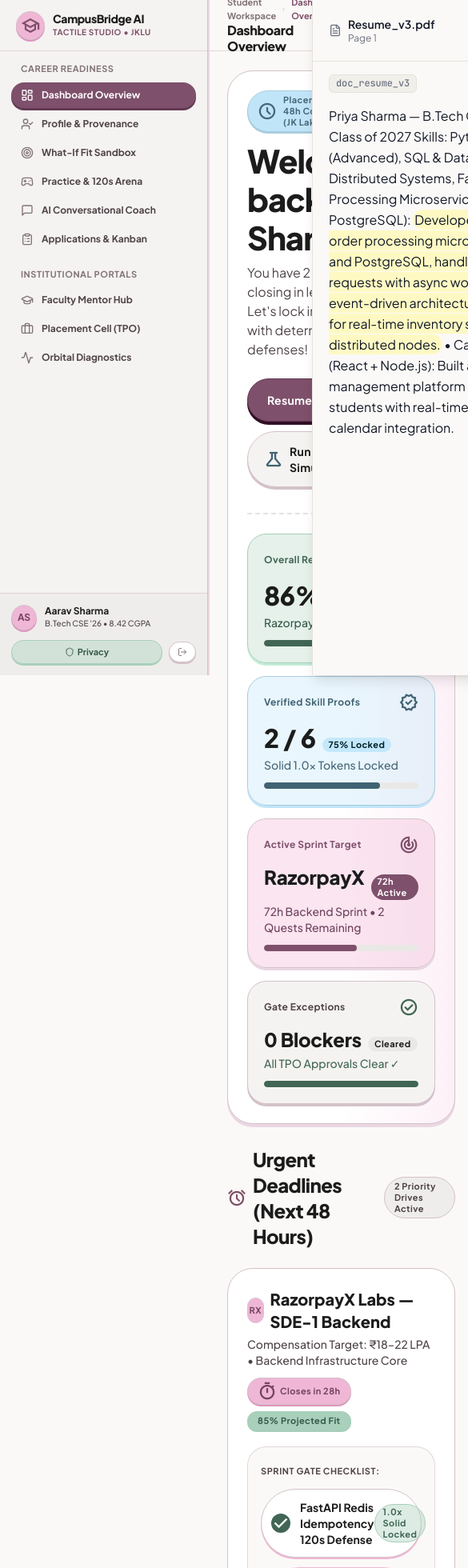
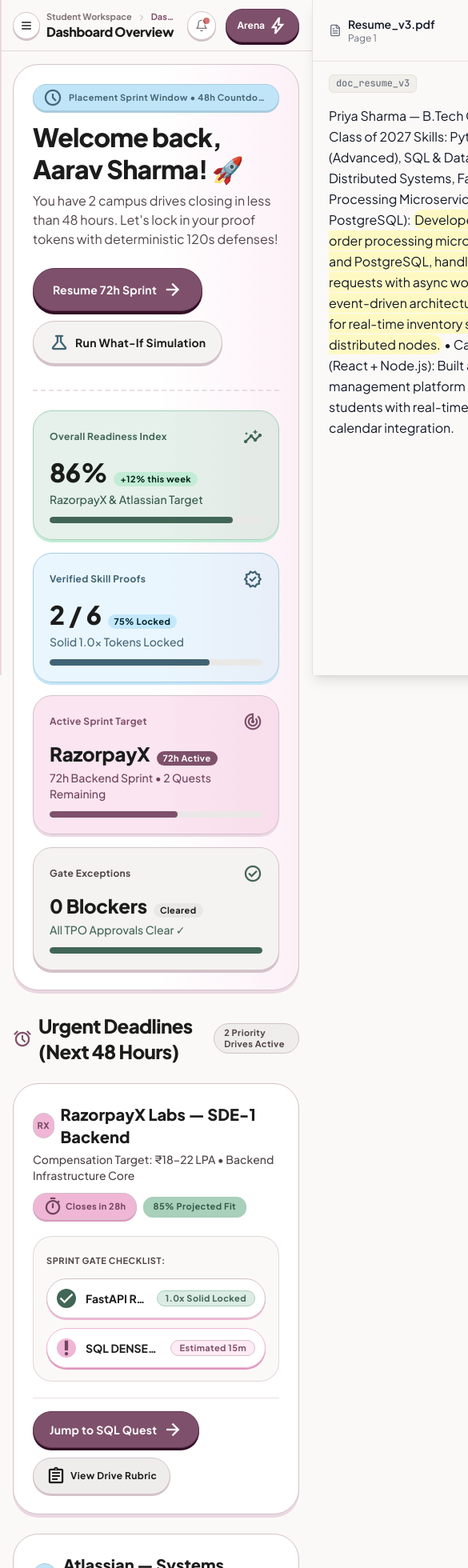
Before and after one commit to Arijeet223/jklu_campusbridge, a Next.js app in the folder apps/web/: page / in a window 390 px wide. Shown: the top 1960 px of the page at 80% size, 585 px wide, since content can reach past the window. Built offline with nearby package versions, Linux system fonts and the light colour scheme.

Commit message:
feat: complete tactile gamified studio UI overhaul & responsive layout fixes

```diff
--- a/apps/web/src/app/student/what-if-sandbox/page.tsx
+++ b/apps/web/src/app/student/what-if-sandbox/page.tsx
@@ -216,7 +216,7 @@ export default function WhatIfSandboxPage() {
                 {/* Card 1: SQL Quest */}
                 <div className="bg-surface-container-lowest rounded-2xl p-4 border border-outline-variant shadow-[0_3px_0_#EADECE] hover:border-secondary transition-all">
                   <div className="flex items-start justify-between gap-3 mb-2">
-                    <div>
+                    <div className="min-w-0 flex-1">
                       <h3 className="font-bold text-xs text-on-surface">Pass SQL DENSE_RANK() Quest</h3>
                       <p className="text-[11px] text-on-surface-variant">Unlocks placement eligibility window filter</p>
                     </div>
@@ -224,7 +224,7 @@ export default function WhatIfSandboxPage() {
                       type="button"
                       onClick={() => setSqlQuestToggle(!sqlQuestToggle)}
                       aria-label="Toggle SQL Quest"
-                      className={`relative w-12 h-6 rounded-full transition-colors flex items-center p-0.5 shadow-inner cursor-pointer ${
+                      className={`relative w-12 h-6 rounded-full transition-colors flex items-center p-0.5 shadow-inner cursor-pointer shrink-0 ${
                         sqlQuestToggle ? 'bg-primary' : 'bg-surface-variant'
                       }`}
                     >
@@ -246,7 +246,7 @@ export default function WhatIfSandboxPage() {
                 {/* Card 2: FastAPI Defense */}
                 <div className="bg-surface-container-lowest rounded-2xl p-4 border border-outline-variant shadow-[0_3px_0_#EADECE] hover:border-secondary transition-all">
                   <div className="flex items-start justify-between gap-3 mb-2">
-                    <div>
+                    <div className="min-w-0 flex-1">
                       <h3 className="font-bold text-xs text-on-surface">Pass 120s FastAPI Defense</h3>
                       <p className="text-[11px] text-on-surface-variant">Solidify Redis idempotency artifact proof</p>
                     </div>
@@ -254,7 +254,7 @@ export default function WhatIfSandboxPage() {
                       type="button"
                       onClick={() => setFastApiToggle(!fastApiToggle)}
                       aria-label="Toggle FastAPI Defense"
-                      className={`relative w-12 h-6 rounded-full transition-colors flex items-center p-0.5 shadow-inner cursor-pointer ${
+                      className={`relative w-12 h-6 rounded-full transition-colors flex items-center p-0.5 shadow-inner cursor-pointer shrink-0 ${
                         fastApiToggle ? 'bg-primary' : 'bg-surface-variant'
                       }`}
                     >
@@ -276,7 +276,7 @@ export default function WhatIfSandboxPage() {
                 {/* Card 3: Graph Deadlock */}
                 <div className="bg-surface-container-lowest rounded-2xl p-4 border border-outline-variant shadow-[0_3px_0_#EADECE] hover:border-secondary transition-all">
                   <div className="flex items-start justify-between gap-3 mb-2">
-                    <div>
+                    <div className="min-w-0 flex-1">
                       <h3 className="font-bold text-xs text-on-surface">Solve Graph Deadlock DSA Quest</h3>
                       <p className="text-[11px] text-on-surface-variant">Distributed consensus lock simulation</p>
                     </div>
@@ -284,7 +284,7 @@ export default function WhatIfSandboxPage() {
                       type="button"
                       onClick={() => setDeadlockToggle(!deadlockToggle)}
                       aria-label="Toggle Graph Deadlock"
-                      className={`relative w-12 h-6 rounded-full transition-colors flex items-center p-0.5 shadow-inner cursor-pointer ${
+                      className={`relative w-12 h-6 rounded-full transition-colors flex items-center p-0.5 shadow-inner cursor-pointer shrink-0 ${
                         deadlockToggle ? 'bg-primary' : 'bg-surface-variant'
                       }`}
                     >
--- a/apps/web/src/components/GhostCard.tsx
+++ b/apps/web/src/components/GhostCard.tsx
@@ -59,11 +59,11 @@ export default function GhostCard({
       }`}
     >
       <div className="flex items-start justify-between gap-3">
-        <div>
-          <div className="flex items-center gap-2 mb-1">
-            <h4 className="font-extrabold text-sm text-on-surface">{skillName}</h4>
+        <div className="min-w-0 flex-1">
+          <div className="flex items-center gap-2 mb-1 flex-wrap">
+            <h4 className="font-extrabold text-sm text-on-surface truncate max-w-[200px] sm:max-w-xs">{skillName}</h4>
             <span
-              className={`px-2 py-0.5 rounded-full text-[10px] font-bold ${
+              className={`px-2 py-0.5 rounded-full text-[10px] font-bold shrink-0 ${
                 isGhost
                   ? 'bg-primary-container text-on-primary-container border border-outline-variant'
                   : 'bg-tertiary-container text-on-tertiary-container border border-tertiary-fixed-dim'
@@ -72,7 +72,7 @@ export default function GhostCard({
               {isGhost ? '0.5x Ghost' : '1.0x Solid'}
             </span>
           </div>
-          <p className="text-xs text-on-surface-variant font-medium">
+          <p className="text-xs text-on-surface-variant font-medium truncate">
             Proficiency: <strong className="text-on-surface">{proficiency}</strong> • Match Confidence:{' '}
             {Math.round(confidence * 100)}%
           </p>
@@ -81,7 +81,7 @@ export default function GhostCard({
         <button
           type="button"
           onClick={onClickSource}
-          className="text-xs text-secondary font-bold hover:underline flex items-center gap-1 bg-secondary-container/40 px-2.5 py-1 rounded-full border border-secondary-fixed-dim shadow-[0_1px_0_#85B5CE]"
+          className="text-xs text-secondary font-bold hover:underline flex items-center gap-1 bg-secondary-container/40 px-2.5 py-1 rounded-full border border-secondary-fixed-dim shadow-[0_1px_0_#85B5CE] shrink-0"
         >
           <span className="material-symbols-outlined text-sm">find_in_page</span>
           <span>Provenance</span>
@@ -89,9 +89,9 @@ export default function GhostCard({
       </div>
 
       <div className="mt-4 pt-3 border-t border-dashed border-outline-variant/60 flex items-center justify-between flex-wrap gap-2 text-xs">
-        <span className="text-[11px] text-outline font-medium flex items-center gap-1">
-          <span className="material-symbols-outlined text-sm">description</span>
-          <span>
+        <span className="text-[11px] text-outline font-medium flex items-center gap-1 min-w-0 truncate">
+          <span className="material-symbols-outlined text-sm shrink-0">description</span>
+          <span className="truncate">
             {sourceSection} • {sourcePage}
           </span>
         </span>
--- a/apps/web/src/components/PracticeArena.tsx
+++ b/apps/web/src/components/PracticeArena.tsx
@@ -445,13 +445,13 @@ export default function PracticeArena({
                   }`}
                 >
                   <div className="flex items-start justify-between gap-2">
-                    <div>
-                      <h5 className="font-bold text-xs text-on-surface">{p.title}</h5>
-                      <p className="text-[11px] text-on-surface-variant mt-1">
+                    <div className="min-w-0 flex-1">
+                      <h5 className="font-bold text-xs text-on-surface truncate">{p.title}</h5>
+                      <p className="text-[11px] text-on-surface-variant mt-1 truncate">
                         Category: <strong className="text-primary">{p.category}</strong> • Difficulty: {p.difficulty}
                       </p>
                     </div>
-                    <span className="w-7 h-7 rounded-full bg-surface-container-low flex items-center justify-center text-outline">
+                    <span className="w-7 h-7 rounded-full bg-surface-container-low flex items-center justify-center text-outline shrink-0">
                       <span className="material-symbols-outlined text-base">play_arrow</span>
                     </span>
                   </div>
@@ -483,13 +483,13 @@ export default function PracticeArena({
                   }`}
                 >
                   <div className="flex items-start justify-between gap-2">
-                    <div>
-                      <h5 className="font-bold text-xs text-on-surface">{c.title}</h5>
-                      <p className="text-[11px] text-on-surface-variant mt-1">
+                    <div className="min-w-0 flex-1">
+                      <h5 className="font-bold text-xs text-on-surface truncate">{c.title}</h5>
+                      <p className="text-[11px] text-on-surface-variant mt-1 truncate">
                         Table: <code className="bg-surface-container px-1 py-0.5 rounded text-[10px]">{c.table_name}</code>
                       </p>
                     </div>
-                    <span className="w-7 h-7 rounded-full bg-surface-container-low flex items-center justify-center text-outline">
+                    <span className="w-7 h-7 rounded-full bg-surface-container-low flex items-center justify-center text-outline shrink-0">
                       <span className="material-symbols-outlined text-base">play_arrow</span>
                     </span>
                   </div>
--- a/apps/web/src/components/StudentHomeDashboard.tsx
+++ b/apps/web/src/components/StudentHomeDashboard.tsx
@@ -141,12 +141,12 @@ export default function StudentHomeDashboard({
       {/* ========================================================= */}
       <section className="bg-surface-container-lowest rounded-3xl border-[1.5px] border-outline-variant p-6 lg:p-8 shadow-[0_4px_0_#EAD7E2] relative overflow-hidden bg-gradient-to-r from-surface-container-lowest via-surface-container-lowest to-primary-container/20">
         <div className="flex flex-col lg:flex-row justify-between lg:items-center gap-6 relative z-10">
-          <div>
-            <div className="inline-flex items-center gap-2 px-3 py-1 rounded-full bg-secondary-container text-on-secondary-container border border-secondary-fixed-dim text-label-sm font-label-sm mb-3 shadow-[0_2px_0_#a8ccde]">
-              <span className="material-symbols-outlined text-sm">schedule</span>
-              <span>Placement Sprint Window • 48h Countdown Active • {institution}</span>
+          <div className="min-w-0 flex-1">
+            <div className="inline-flex items-center gap-2 px-3 py-1 rounded-full bg-secondary-container text-on-secondary-container border border-secondary-fixed-dim text-label-sm font-label-sm mb-3 shadow-[0_2px_0_#a8ccde] max-w-full">
+              <span className="material-symbols-outlined text-sm shrink-0">schedule</span>
+              <span className="truncate">Placement Sprint Window • 48h Countdown Active • {institution}</span>
             </div>
-            <h1 className="text-headline-xl font-headline-xl text-on-surface tracking-tight font-extrabold">
+            <h1 className="text-headline-lg lg:text-headline-xl font-headline-xl text-on-surface tracking-tight font-extrabold break-words">
               Welcome back, {studentName}! 🚀
             </h1>
             <p className="text-body-md font-body-md text-on-surface-variant mt-2 max-w-2xl">
@@ -304,31 +304,31 @@ export default function StudentHomeDashboard({
               </span>
 
               {/* Checklist Item 1: Complete */}
-              <div className="flex items-center justify-between p-3 rounded-xl bg-surface-container-lowest border border-outline-variant shadow-[0_2px_0_#f0b6d5]">
-                <div className="flex items-center gap-3">
-                  <div className="w-6 h-6 rounded-lg bg-tertiary text-on-tertiary flex items-center justify-center font-bold">
+              <div className="flex items-center justify-between p-3 rounded-xl bg-surface-container-lowest border border-outline-variant shadow-[0_2px_0_#f0b6d5] gap-3">
+                <div className="flex items-center gap-3 min-w-0 flex-1">
+                  <div className="w-6 h-6 rounded-lg bg-tertiary text-on-tertiary flex items-center justify-center font-bold shrink-0">
                     <span className="material-symbols-outlined text-base">check</span>
                   </div>
-                  <span className="text-body-sm font-body-sm text-on-surface font-bold">
+                  <span className="text-body-sm font-body-sm text-on-surface font-bold truncate">
                     FastAPI Redis Idempotency 120s Defense
                   </span>
                 </div>
-                <span className="text-label-sm font-label-sm text-tertiary bg-tertiary-container/40 px-2.5 py-0.5 rounded-full border border-tertiary-fixed-dim font-bold">
+                <span className="text-label-sm font-label-sm text-tertiary bg-tertiary-container/40 px-2.5 py-0.5 rounded-full border border-tertiary-fixed-dim font-bold shrink-0 whitespace-nowrap">
                   1.0x Solid Locked
                 </span>
               </div>
 
               {/* Checklist Item 2: Pending Attention */}
-              <div className="flex items-center justify-between p-3 rounded-xl bg-surface-container-lowest border border-primary-container shadow-[0_2px_0_#DE95BE]">
-                <div className="flex items-center gap-3">
-                  <div className="w-6 h-6 rounded-lg bg-primary-container text-on-primary-container flex items-center justify-center font-bold">
+              <div className="flex items-center justify-between p-3 rounded-xl bg-surface-container-lowest border border-primary-container shadow-[0_2px_0_#DE95BE] gap-3">
+                <div className="flex items-center gap-3 min-w-0 flex-1">
+                  <div className="w-6 h-6 rounded-lg bg-primary-container text-on-primary-container flex items-center justify-center font-bold shrink-0">
                     <span className="material-symbols-outlined text-base">priority_high</span>
                   </div>
-                  <span className="text-body-sm font-body-sm text-on-surface font-bold">
+                  <span className="text-body-sm font-body-sm text-on-surface font-bold truncate">
                     SQL DENSE_RANK() Windowing Quest
                   </span>
                 </div>
-                <span className="text-label-sm font-label-sm text-primary bg-primary-fixed/50 px-2.5 py-0.5 rounded-full border border-outline-variant font-bold">
+                <span className="text-label-sm font-label-sm text-primary bg-primary-fixed/50 px-2.5 py-0.5 rounded-full border border-outline-variant font-bold shrink-0 whitespace-nowrap">
                   Estimated 15m
                 </span>
               </div>
@@ -391,15 +391,15 @@ export default function StudentHomeDashboard({
 
             {/* Checklist Item & Action Row */}
             <div className="flex flex-wrap items-center justify-between gap-3 mt-5 pt-4 border-t border-outline-variant/50">
-              <div className="flex items-center gap-2">
-                <span className="material-symbols-outlined text-secondary text-lg">add_task</span>
-                <span className="text-body-sm font-body-sm text-on-surface font-bold">
+              <div className="flex items-center gap-2 min-w-0 flex-1">
+                <span className="material-symbols-outlined text-secondary text-lg shrink-0">add_task</span>
+                <span className="text-body-sm font-body-sm text-on-surface font-bold truncate">
                   Optional: Solve Concurrency Deadlock Proof (+6% boost)
                 </span>
               </div>
               <Link
                 href="/student/arena"
-                className="bg-secondary-container text-on-secondary-container font-label-md text-label-md px-5 py-2.5 rounded-full border border-secondary-fixed-dim shadow-[0_3px_0_#85B5CE] active:translate-y-[2px] transition-all flex items-center gap-1.5 hover:brightness-95 font-bold"
+                className="bg-secondary-container text-on-secondary-container font-label-md text-label-md px-5 py-2.5 rounded-full border border-secondary-fixed-dim shadow-[0_3px_0_#85B5CE] active:translate-y-[2px] transition-all flex items-center gap-1.5 hover:brightness-95 font-bold shrink-0"
               >
                 <span>Start Proof Defense</span>
                 <span className="material-symbols-outlined text-base">play_arrow</span>
--- a/apps/web/src/components/layout/AppLayout.tsx
+++ b/apps/web/src/components/layout/AppLayout.tsx
@@ -19,6 +19,8 @@ import {
   Shield,
   ArrowLeft,
   Sparkles,
+  Menu,
+  X,
 } from 'lucide-react'
 
 interface AppLayoutProps {
@@ -43,6 +45,7 @@ export default function AppLayout({
   const [currentStudentName, setCurrentStudentName] = useState(userName)
   const [currentSubtitle, setCurrentSubtitle] = useState(userSubtitle)
   const [notificationsOpen, setNotificationsOpen] = useState(false)
+  const [mobileSidebarOpen, setMobileSidebarOpen] = useState(false)
 
   const notifications = [
     {
@@ -108,6 +111,7 @@ export default function AppLayout({
     } catch {
       // Ignore
     }
+    setMobileSidebarOpen(false)
   }, [pathname, router])
 
   const studentNavItems = [
@@ -169,10 +173,22 @@ export default function AppLayout({
 
   return (
     <div className="min-h-screen bg-surface text-on-surface flex font-body-md antialiased selection:bg-primary-container selection:text-on-primary-container">
+      {/* Mobile Backdrop */}
+      {mobileSidebarOpen && (
+        <div
+          className="fixed inset-0 bg-on-surface/40 backdrop-blur-xs z-40 lg:hidden"
+          onClick={() => setMobileSidebarOpen(false)}
+        />
+      )}
+
       {/* ────────────────────────────────────────────────────────── */}
       {/*  FIXED LEFT SIDEBAR                                        */}
       {/* ────────────────────────────────────────────────────────── */}
-      <aside className="w-[260px] min-w-[260px] h-screen fixed left-0 top-0 bottom-0 bg-surface-container-low border-r-[1.5px] border-outline-variant flex flex-col justify-between z-30 select-none shadow-[2px_0_0_#EAD7E2]">
+      <aside
+        className={`w-[260px] min-w-[260px] h-screen fixed left-0 top-0 bottom-0 bg-surface-container-low border-r-[1.5px] border-outline-variant flex flex-col justify-between z-50 select-none shadow-[2px_0_0_#EAD7E2] transition-transform duration-200 ease-in-out ${
+          mobileSidebarOpen ? 'translate-x-0' : '-translate-x-full lg:translate-x-0'
+        }`}
+      >
         <div>
           {/* Top Brand Mark */}
           <div className="h-16 px-5 border-b border-outline-variant/60 flex items-center justify-between">
@@ -187,6 +203,14 @@ export default function AppLayout({
                 <p className="text-[10px] text-primary font-bold uppercase tracking-wider">Tactile Studio • JKLU</p>
               </div>
             </Link>
+            <button
+              type="button"
+              onClick={() => setMobileSidebarOpen(false)}
+              className="lg:hidden p-1.5 rounded-full text-outline hover:text-on-surface"
+              aria-label="Close Navigation"
+            >
+              <X className="h-4 w-4" />
+            </button>
           </div>
 
           {/* Navigation Items */}
@@ -287,29 +311,39 @@ export default function AppLayout({
       {/* ────────────────────────────────────────────────────────── */}
       {/*  MAIN CONTENT AREA                                          */}
       {/* ────────────────────────────────────────────────────────── */}
-      <div className="ml-[260px] flex-1 flex flex-col min-h-screen bg-surface">
+      <div className="w-full lg:ml-[260px] flex-1 flex flex-col min-h-screen bg-surface min-w-0 overflow-x-hidden">
         {/* Top Tactile Header */}
-        <header className="sticky top-0 z-20 h-16 bg-surface/90 backdrop-blur-md border-b border-outline-variant/60 px-6 sm:px-8 flex items-center justify-between">
-          <div className="flex items-center gap-3">
+        <header className="sticky top-0 z-20 h-16 bg-surface/90 backdrop-blur-md border-b border-outline-variant/60 px-4 sm:px-6 lg:px-8 flex items-center justify-between gap-3">
+          <div className="flex items-center gap-2 sm:gap-3 min-w-0 flex-1">
+            {/* Mobile Hamburger Menu Toggle */}
+            <button
+              type="button"
+              onClick={() => setMobileSidebarOpen(true)}
+              className="lg:hidden p-2 rounded-full border border-outline-variant bg-surface-container-lowest text-on-surface shadow-[0_2px_0_#d3c2c9] flex items-center justify-center shrink-0 cursor-pointer"
+              aria-label="Open Navigation Menu"
+            >
+              <Menu className="h-4 w-4" />
+            </button>
+
             {pathname !== '/student/dashboard' && pathname !== '/' && (
               <Link
                 href="/student/dashboard"
-                className="inline-flex items-center gap-1.5 px-3 py-1.5 rounded-full border border-outline-variant bg-surface-container-lowest text-on-surface-variant hover:text-primary hover:border-primary-container text-xs font-bold transition-all shadow-[0_2px_0_#d3c2c9] group"
+                className="inline-flex items-center gap-1.5 px-3 py-1.5 rounded-full border border-outline-variant bg-surface-container-lowest text-on-surface-variant hover:text-primary hover:border-primary-container text-xs font-bold transition-all shadow-[0_2px_0_#d3c2c9] group shrink-0"
               >
                 <ArrowLeft className="h-3.5 w-3.5 text-primary group-hover:-translate-x-0.5 transition-transform" />
                 <span className="hidden sm:inline">← Back</span>
               </Link>
             )}
 
-            <div>
-              <div className="flex items-center gap-1.5 text-[11px] font-bold text-outline">
-                <Link href="/student/dashboard" className="hover:text-primary transition-colors">
+            <div className="min-w-0 flex-1">
+              <div className="flex items-center gap-1.5 text-[11px] font-bold text-outline truncate">
+                <Link href="/student/dashboard" className="hover:text-primary transition-colors shrink-0">
                   {displayBreadcrumb}
                 </Link>
-                <ChevronRight className="h-3 w-3 text-outline/60" />
-                <span className="text-primary font-bold">{displayTitle}</span>
+                <ChevronRight className="h-3 w-3 text-outline/60 shrink-0" />
+                <span className="text-primary font-bold truncate">{displayTitle}</span>
               </div>
-              <h1 className="font-extrabold text-base sm:text-lg text-on-surface tracking-tight leading-tight">
+              <h1 className="font-extrabold text-base sm:text-lg text-on-surface tracking-tight leading-tight truncate">
                 {displayTitle}
               </h1>
             </div>
@@ -397,7 +431,7 @@ export default function AppLayout({
         </header>
 
         {/* Page Children Container */}
-        <main className="flex-1 p-6 sm:p-8 max-w-7xl w-full mx-auto">{children}</main>
+        <main className="flex-1 p-4 sm:p-6 lg:p-8 max-w-7xl w-full mx-auto min-w-0">{children}</main>
       </div>
     </div>
   )
```
Also changed, not shown: apps/web/src/app/login/page.tsx (+18 -18 lines), 2 other files (tests, documents, lock files or other folders).
